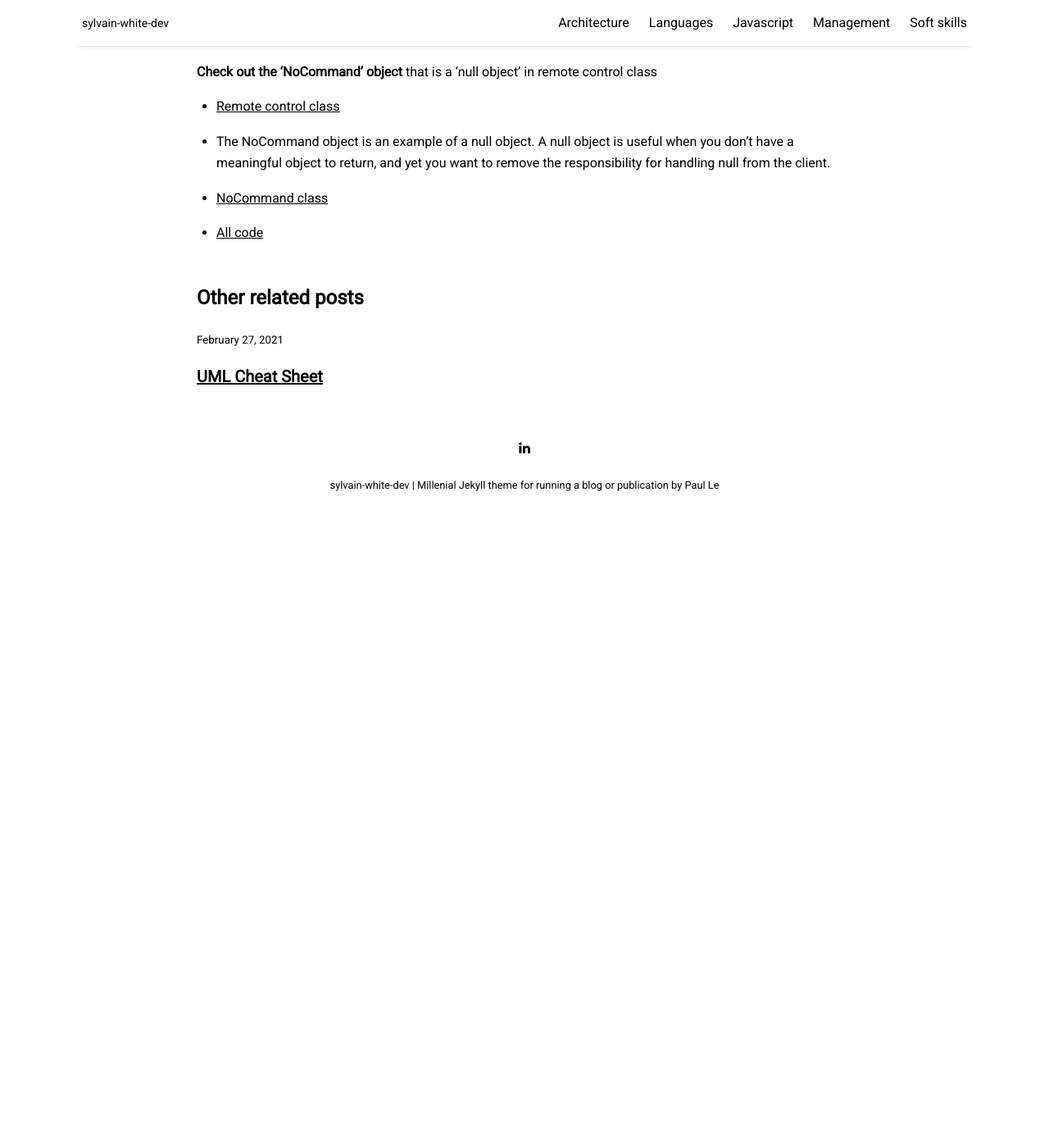
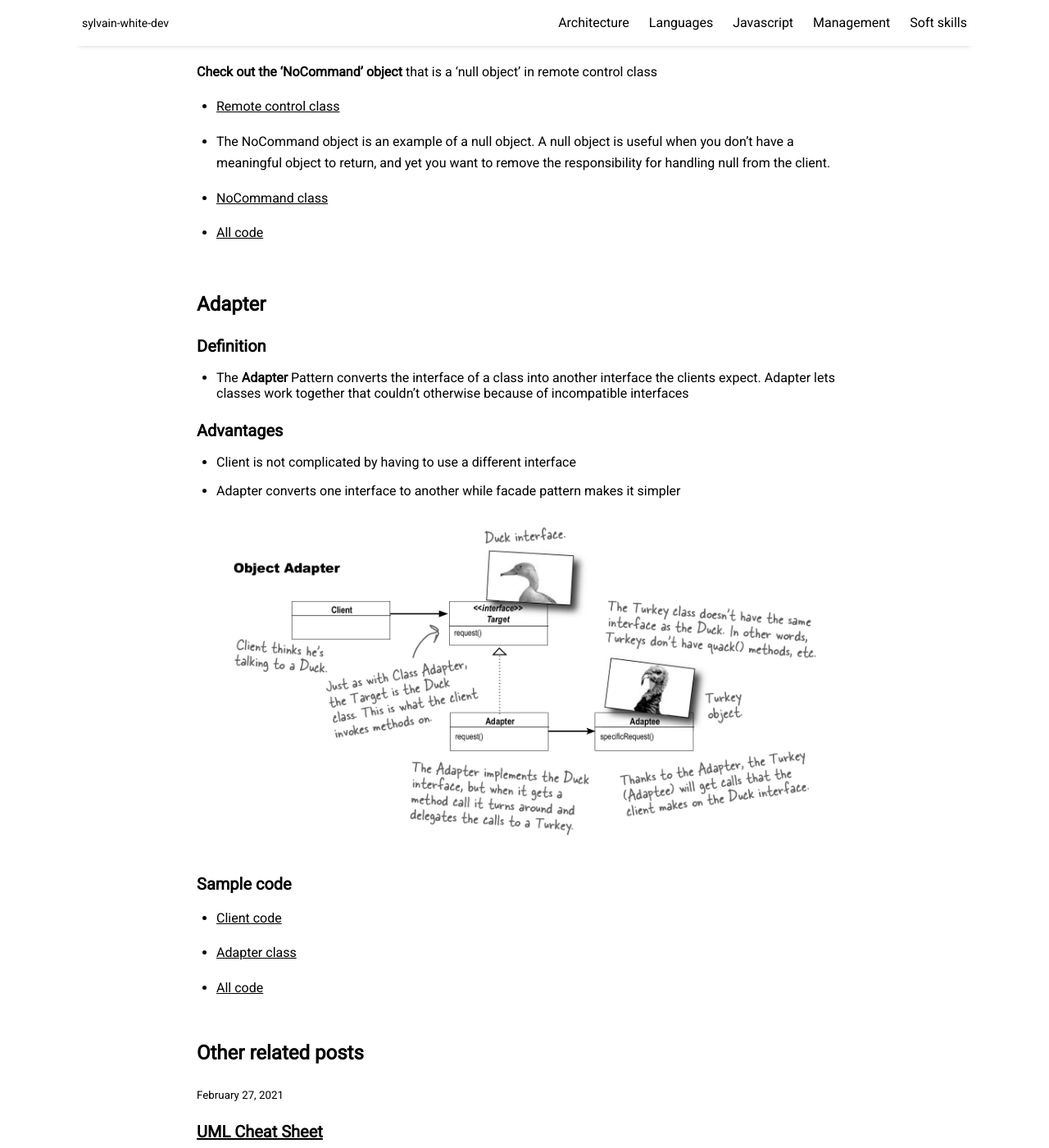
Before and after one commit to sylvainwhite/sylvain-white-dev, a Jekyll site: the page built from _posts/2021-02-21-designPatterns.md, in a window 1280 px wide and 1400 px high, scrolled down 7181 px. Shown: the whole window at 82% size. Built offline with Jekyll 4.4.1, drawn with Linux system fonts in a browser that asks for light colours; nearby versions of some CDN libraries; before the commit the page ends 7811 px from its top, so only the background shows below that.

Commit message:
Update design patterns post

```diff
--- a/_posts/2021-02-21-designPatterns.md
+++ b/_posts/2021-02-21-designPatterns.md
@@ -189,3 +189,27 @@ the responsibility for handling null from the client.
 * [NoCommand class](https://github.com/bethrobson/Head-First-Design-Patterns/blob/master/src/headfirst/designpatterns/command/undo/NoCommand.java){:target="_blank"}
 
 * [All code](https://github.com/bethrobson/Head-First-Design-Patterns/blob/master/src/headfirst/designpatterns/command/undo/){:target="_blank"}
+
+
+<br/>
+
+## Adapter
+
+### Definition
+
+* The **Adapter** Pattern converts the interface of a class into another interface the clients expect. Adapter lets classes work together that couldn’t otherwise because of incompatible interfaces
+
+### Advantages
+
+* Client is not complicated by having to use a different interface
+* Adapter converts one interface to another while facade pattern makes it simpler
+
+![]({{ site.github.url }}/resources/patternAdapter.png "Adapter Pattern")
+
+### Sample code
+
+* [Client code](https://github.com/bethrobson/Head-First-Design-Patterns/blob/master/src/headfirst/designpatterns/adapter/ducks/DuckTestDrive.java){:target="_blank"}
+
+* [Adapter class](https://github.com/bethrobson/Head-First-Design-Patterns/blob/master/src/headfirst/designpatterns/adapter/ducks/TurkeyAdapter.java){:target="_blank"}
+
+* [All code](https://github.com/bethrobson/Head-First-Design-Patterns/blob/master/src/headfirst/designpatterns/adapter/ducks/){:target="_blank"}
```
Also changed, not shown: resources/patternAdapter.png (added).
